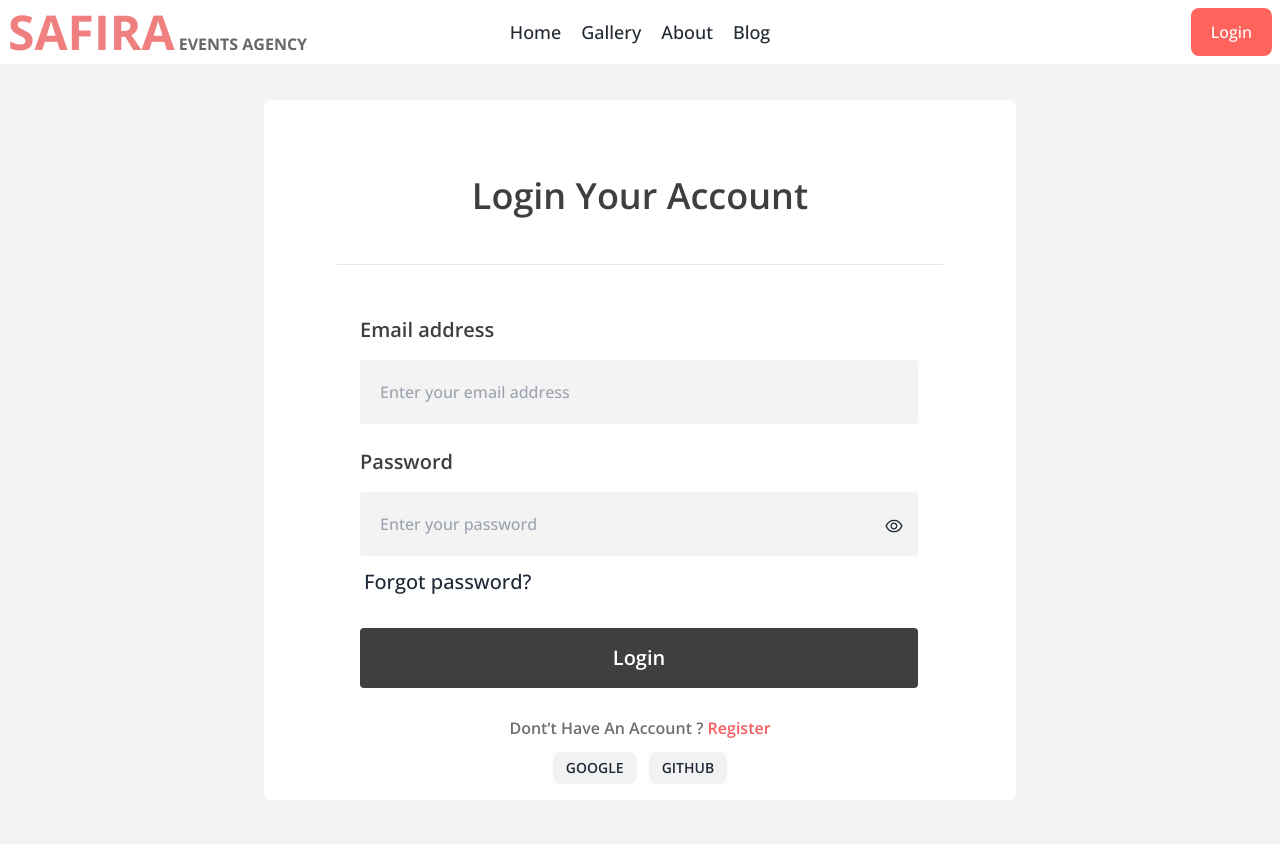
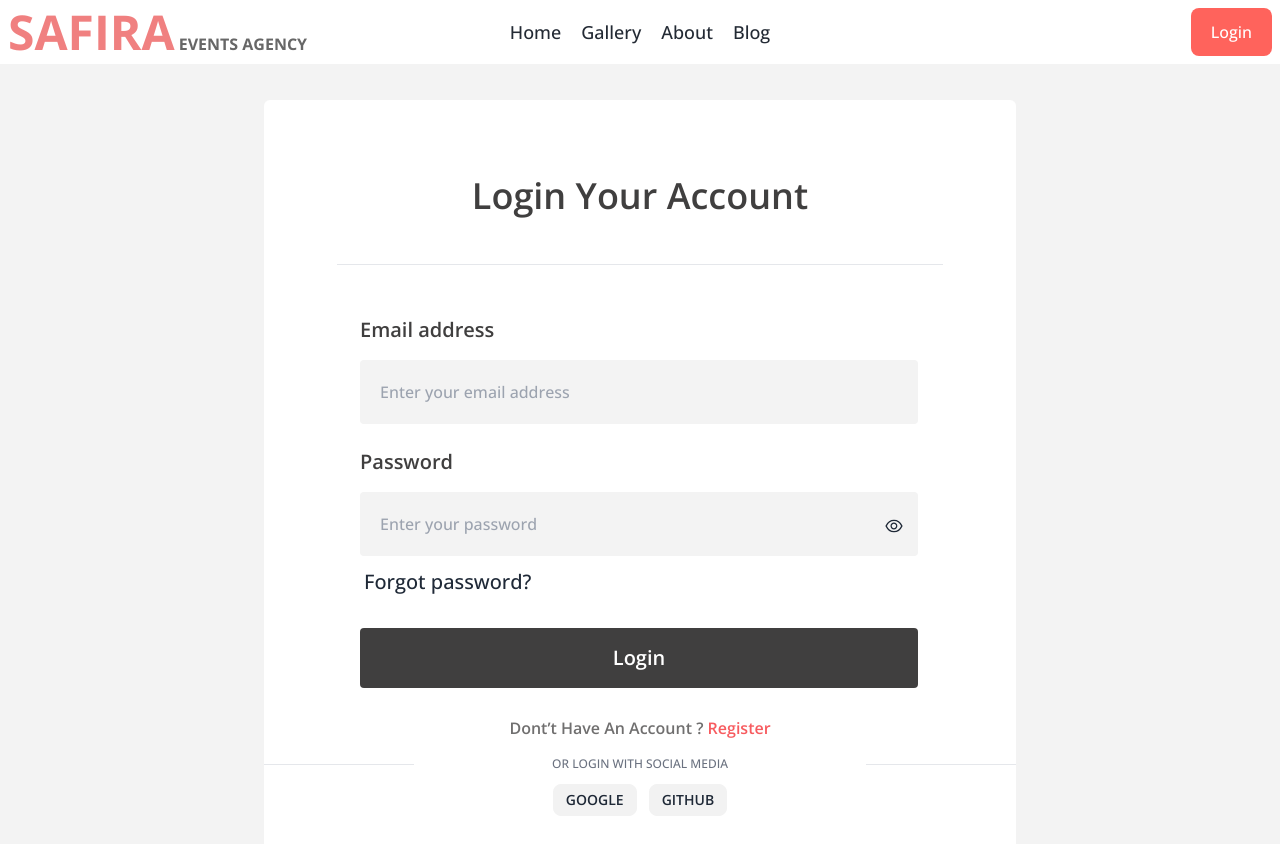
Before and after one commit to tonoy3125/Social-Event-Management, a React (Vite) app: page /login in a window 1280 px wide. Shown: the top 844 px of the page. Built offline with nearby package versions, Linux system fonts and the light colour scheme; no server answers.

Commit message:
slider img blur added commit

```diff
--- a/src/Pages/Home/Banner.jsx
+++ b/src/Pages/Home/Banner.jsx
@@ -16,9 +16,9 @@ const Banner = () => {
     return (
 
         <div className="mt-5">
-            <div className="carousel w-full ">
-                <div id="slide1" className="carousel-item relative w-full ">
-                    <img src={slider1} className="w-full " />
+            <div className="carousel w-full   ">
+                <div id="slide1" className="carousel-item relative w-full">
+                    <img src={slider1} className="w-full  blur-[3px]" />
                     <div data-aos="fade-down"
                         data-aos-easing="linear"
                         data-aos-duration="3000" className="absolute top-7 md:top-28 md:left-32 lg:top-96 lg:left-[700px]">
@@ -32,7 +32,7 @@ const Banner = () => {
                     </div>
                 </div>
                 <div id="slide2" className="carousel-item relative w-full">
-                    <img src={slider2} className="w-full" />
+                    <img src={slider2} className="w-full blur-[3px]" />
                     <div data-aos="fade-down"
                         data-aos-easing="linear"
                         data-aos-duration="3000" className="absolute top-7  md:top-28 md:left-32 lg:top-96 lg:left-[700px]">
@@ -46,7 +46,7 @@ const Banner = () => {
                     </div>
                 </div>
                 <div id="slide3" className="carousel-item relative w-full">
-                    <img src={slider3} className="w-full" />
+                    <img src={slider3} className="w-full blur-[3px]" />
                     <div data-aos="fade-down"
                         data-aos-easing="linear"
                         data-aos-duration="3000" className="absolute top-7  md:top-28 md:left-32 lg:top-96 lg:left-[700px]">
@@ -60,7 +60,7 @@ const Banner = () => {
                     </div>
                 </div>
                 <div id="slide4" className="carousel-item relative w-full">
-                    <img src={slider4} className="w-full" />
+                    <img src={slider4} className="w-full blur-[3px]" />
                     <div data-aos="fade-down"
                         data-aos-easing="linear"
                         data-aos-duration="3000" className="absolute top-7 md:top-28 md:left-32 lg:top-96 lg:left-[700px]">
--- a/src/Pages/Login/Login.jsx
+++ b/src/Pages/Login/Login.jsx
@@ -68,7 +68,7 @@ const Login = () => {
     return (
         <div className="bg-[#F3F3F3]">
             <div className="container mx-auto pt-9 pb-[180px]">
-                <div className=" w-[400px] md:w-[752px] h-[700px] mx-auto bg-[#fff] rounded-md pt-10 md:pt-[76px]">
+                <div className=" w-[400px] md:w-[752px] h-[750px] mx-auto bg-[#fff] rounded-md pt-10 md:pt-[76px]">
                     <h1 className=" text-2xl md:text-4xl font-semibold text-center text-[#403F3F] ">Login Your Account</h1>
                     <hr className="md:w-[606px] h-1 mt-7 md:mt-12 mb-7 md:mb-12 mx-auto" />
                     <form onSubmit={handleLogin} className="md:pl-24">
@@ -96,6 +96,15 @@ const Login = () => {
 
                     </form>
                     <p className="text-center mt-7"><span className="text-base font-semibold text-[#706F6F]">Dont’t Have An Account ? </span><Link className="text-base font-semibold text-[#F75B5F]" to="/register">Register</Link></p>
+                    <div className="flex items-center justify-between mt-4">
+                        <span className="w-1/5 border-b dark:border-gray-600 lg:w-1/5"></span>
+
+                        <a href="#" className="text-xs text-center text-gray-500 uppercase dark:text-gray-400 hover:underline">
+                            or login with Social Media
+                        </a>
+
+                        <span className="w-1/5 border-b dark:border-gray-400 lg:w-1/5"></span>
+                    </div>
                     <div className="flex items-center justify-center mt-3 gap-3">
                         <button onClick={handleGoogleSignIn} className="btn btn-sm">Google</button>
                         <button onClick={handleGithubSignIn} className="btn btn-sm">Github</button>
```
